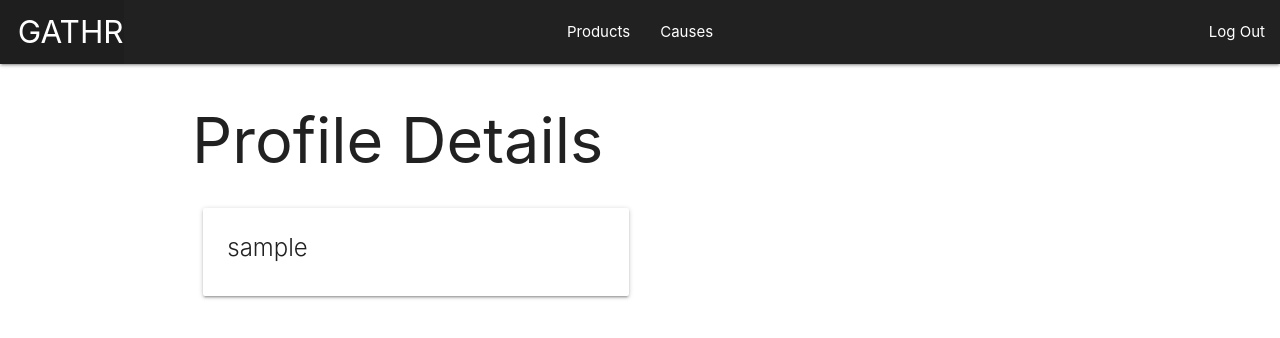
After one commit to asmith-asmith/gathr, a Django app: page /profile/1/ in a window 1280 px wide. The commit adds this page. Shown: the top 338 px of the page. Run offline with Django 3.2, Linux system fonts and the light colour scheme; tables that the repository leaves empty hold one stand-in row (values such as "Sample post").

Commit message:
profile and cause link

```diff
--- a/main_app/admin.py
+++ b/main_app/admin.py
@@ -1,5 +1,7 @@
 from django.contrib import admin
-from .models import Product, Cart, OrderProduct, Cause
+from .models import *
+
+# Product, Cart, OrderProduct, Cause
 
 # Register your models here.
 admin.site.register(Product)
@@ -9,3 +11,5 @@ admin.site.register(Cart)
 admin.site.register(OrderProduct)
 
 admin.site.register(Cause)
+
+admin.site.register(Profile)
--- a/main_app/models.py
+++ b/main_app/models.py
@@ -16,21 +16,28 @@ CATEGORY_CHOICES = (
 	('SW', 'Sweatshirt'),
 )
 
+class Cause(models.Model):
+    name = models.CharField(max_length=100)
+    description = models.TextField(max_length=250)
+    cause_type = models.CharField(max_length=100)
+    proceeds = models.IntegerField()
+    url = models.URLField(max_length=200, null=True, blank=True)
+
+    def __str__(self):
+        return self.name
+
 class Product(models.Model):
     name = models.CharField(max_length=100)
     price = models.FloatField() #Changed this to float feild
     description = models.TextField(max_length=250)
-    size = models.CharField(
-        max_length=2,
-        choices=SIZES,
-        default=SIZES[0][0]
-    )
+    size = models.CharField(max_length=100)
     quantity = models.IntegerField()
     category = models.CharField( #made this a choice field choice fields accesed by item.get_category_display
         max_length=2,
         choices=CATEGORY_CHOICES,
         default=CATEGORY_CHOICES[0][0]
     )
+    cause = models.ForeignKey(Cause, on_delete=models.CASCADE)
 
     def __str__(self): #added this string method
         return self.name
@@ -39,10 +46,13 @@ class Product(models.Model):
 class OrderProduct(models.Model):
     item = models.ForeignKey(Product, on_delete=models.CASCADE)
     order_quantity = models.IntegerField(default=1) # this will hold quantity of
+    size = models.CharField(
+        max_length=2,
+        choices=SIZES,
+        default=SIZES[0][0]
+    )
     # cart = models.ForeignKey(Cart, on_delete=models.SET_NULL)
     # user = models.ForeignKey(User, on_delete=models.CASCADE)
-
-
 
     def __str__(self): #added this string method
         return self.item
@@ -58,19 +68,16 @@ class Cart(models.Model):
 	# def __str__(self):
 	# 	return self.user.username
 
-class Cause(models.Model):
-    name = models.CharField(max_length=100)
-    description = models.TextField(max_length=250)
-    cause_type = models.CharField(max_length=100)
-    proceeds = models.IntegerField()
-    url = models.URLField(max_length=200, null=True, blank=True)
 
 
 
-# class Profile(models.Model):
-#     user = models.OneToOneField(User)
-#     #null=True, blank=True
+class Profile(models.Model):
+    user = models.OneToOneField(User, on_delete=models.CASCADE)
+    causes = models.ManyToManyField(Cause)
+    #null=True, blank=True
 
+    def __str__(self):
+        return self.user.username
 
 
 # User model
--- a/main_app/templates/base.html
+++ b/main_app/templates/base.html
@@ -19,6 +19,8 @@
                 </ul>
                 <ul class="brand-logo center">
                     <li><a href="{% url 'product_index' %}">Products</a></li>
+                    <li><a href="{% url 'cause_index' %}">Causes</a></li>
+
                 </ul>
                 <ul class="right">
                     {% if user.is_authenticated %}
--- /dev/null
+++ b/main_app/templates/main_app/user_detail.html
@@ -0,0 +1,21 @@
+{% extends 'base.html' %}
+{% block content %}
+
+<h1>Profile Details</h1>
+
+<div class="row">
+  <div class="col s6 col-offset-3">
+    <div class="card">
+      <div class="card-content">
+        <span class="card-title">{{ user.username }}</span>
+        {% for cause in user.profile.causes_set.all %}
+        <ul>
+          <li>{{ cause }}</li>
+        </ul>
+        {% endfor %}
+      </div>
+    </div>
+  </div>
+</div>
+
+{% endblock %}
--- a/main_app/urls.py
+++ b/main_app/urls.py
@@ -6,7 +6,7 @@ urlpatterns = [
     path('about/', views.about, name='about'),
     path('accounts/signup/', views.signup, name='signup'),
     path('products/', views.ProductList.as_view(), name="product_index"),
-    path('products/<int:pk>/', views.ProductDetail.as_view(), name='product_detail'),
+    path('products/<int:product_id>/', views.product_detail, name='product_detail'),
     path('products/create/', views.ProductCreate.as_view(), name='product_create'),
     path('products/<int:pk>/update/', views.ProductUpdate.as_view(), name='product_update'),
     path('products/<int:pk>/delete/', views.ProductDelete.as_view(), name='product_delete'),
@@ -15,4 +15,5 @@ urlpatterns = [
     path('causes/create/', views.CauseCreate.as_view(), name="cause_create"),
     path('causes/<int:pk>/update/', views.CauseUpdate.as_view(), name="cause_update"),
     path('causes/<int:pk>/delete/', views.CauseDelete.as_view(), name="cause_delete"),
+    path('profile/<int:user_id>/', views.user_detail, name='user_detail'),
 ]
--- a/main_app/views.py
+++ b/main_app/views.py
@@ -5,7 +5,8 @@ from django.contrib.auth import login
 from django.contrib.auth.forms import UserCreationForm
 from django.contrib.auth.decorators import login_required #@login_required  -- add this to functions
 from django.contrib.auth.mixins import LoginRequiredMixin #LoginRequiredMixin, -- add this in CBV parameter
-from .models import Product, Cause
+from .models import Product, Cause, Profile, User
+from .forms import OrderForm
 
 
 # Create your views here.
@@ -21,8 +22,10 @@ def signup(request):
     form = UserCreationForm(request.POST)
     if form.is_valid():
       user = form.save()
+      # p = Profile(user=user.user_id, causes=null)
+      # p.save()
       login(request, user)
-      return redirect('index')
+      return redirect('home')
     else:
       error_message = 'Invalid sign up - try again'
   form = UserCreationForm()
@@ -32,8 +35,14 @@ def signup(request):
 class ProductList(ListView):
   model = Product
 
-class ProductDetail(DetailView):
-  model = Product
+
+def product_detail(request, product_id):
+  product = Product.objects.get(id=product_id)
+  order_form = OrderForm()
+  return render(request, 'main_app/product_detail.html', {'product': product, 'order_form': order_form})
+
+# class ProductDetail(DetailView):
+#   model = Product
 
 class ProductCreate(CreateView):
   model = Product
@@ -70,3 +79,9 @@ class CauseUpdate(UpdateView):
 class CauseDelete(DeleteView):
   model = Cause
   success_url = '/causes/'
+
+
+def user_detail(request, user_id):
+  user = User.objects.get(id=user_id)
+  # user = User.objects.get(id=profile.user)
+  return render(request, 'main_app/user_detail.html', {'user': user})
```
Also changed, not shown: main_app/forms.py (added, +7 -0 lines), main_app/templates/main_app/cause_detail.html (+18 -0 lines), main_app/templates/main_app/product_detail.html (+8 -0 lines), main_app/migrations/0002_auto_20200622_1422.py (added), main_app/migrations/0003_product_cause.py (added), main_app/migrations/0004_profile.py (added).
